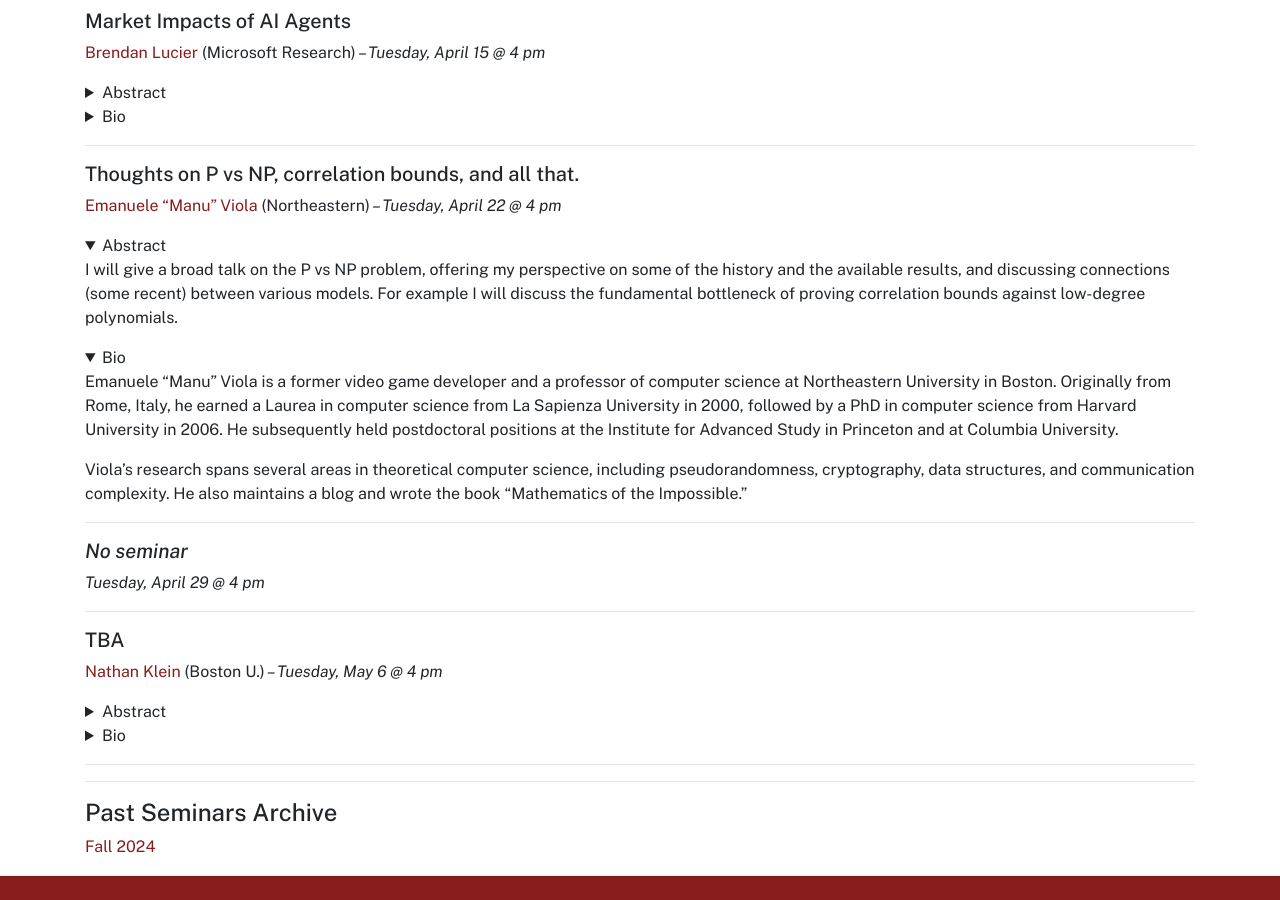
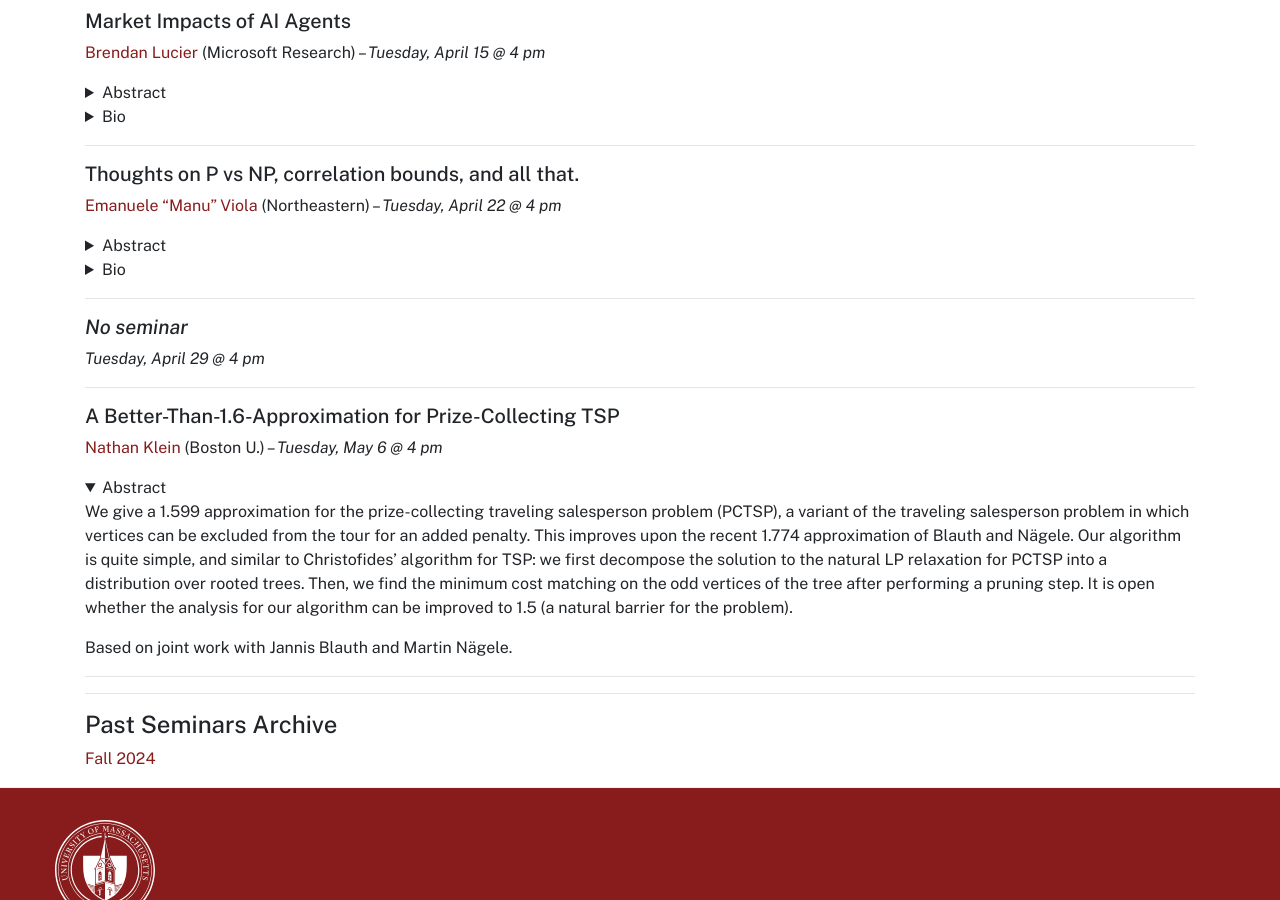
Before and after one commit to umass-theory/umass-theory.github.io, a Jekyll site: the page built from seminar.md, in a window 1280 px wide and 900 px high, scrolled down 2044 px. Built offline with Jekyll 4.4.1, drawn with Linux system fonts in a browser that asks for light colours.

Commit message:
Update seminar.md

```diff
--- a/seminar.md
+++ b/seminar.md
@@ -228,7 +228,7 @@ Brendan Lucier is a Senior Principal Researcher at Microsoft Research New Englan
 ##### Thoughts on P vs NP, correlation bounds, and all that.
 
 [Emanuele “Manu” Viola](https://www.khoury.northeastern.edu/home/viola/) (Northeastern) --  *Tuesday, April 22 @ 4 pm*
-<details markdown="1" open='1'>
+<details markdown="1">
 <summary>Abstract</summary>
 
 I will give a broad talk on the P vs NP problem, offering my
@@ -238,7 +238,7 @@ example I will discuss the fundamental bottleneck of proving correlation
 bounds against low-degree polynomials.
 
 </details>
-<details markdown="1" open='1'>
+<details markdown="1">
 <summary>Bio</summary>
 
 Emanuele "Manu" Viola is a former video game developer and a professor
@@ -263,19 +263,15 @@ communication complexity. He also maintains a blog and wrote the book
 
 <hr>
 
-##### TBA
+##### A Better-Than-1.6-Approximation for Prize-Collecting TSP
 
 [Nathan Klein](https://nathan-klein.github.io/) (Boston U.) --  *Tuesday, May 6 @ 4 pm*
-<details markdown="1">
+<details markdown="1" open='1'>
 <summary>Abstract</summary>
 
-Abstract TBA
+We give a 1.599 approximation for the prize-collecting traveling salesperson problem (PCTSP), a variant of the traveling salesperson problem in which vertices can be excluded from the tour for an added penalty. This improves upon the recent 1.774 approximation of Blauth and Nägele. Our algorithm is quite simple, and similar to Christofides' algorithm for TSP: we first decompose the solution to the natural LP relaxation for PCTSP into a distribution over rooted trees. Then, we find the minimum cost matching on the odd vertices of the tree after performing a pruning step. It is open whether the analysis for our algorithm can be improved to 1.5 (a natural barrier for the problem).
 
-</details>
-<details markdown="1">
-<summary>Bio</summary>
-
-Bio TBA
+Based on joint work with Jannis Blauth and Martin Nägele.
 
 </details>
 
```
